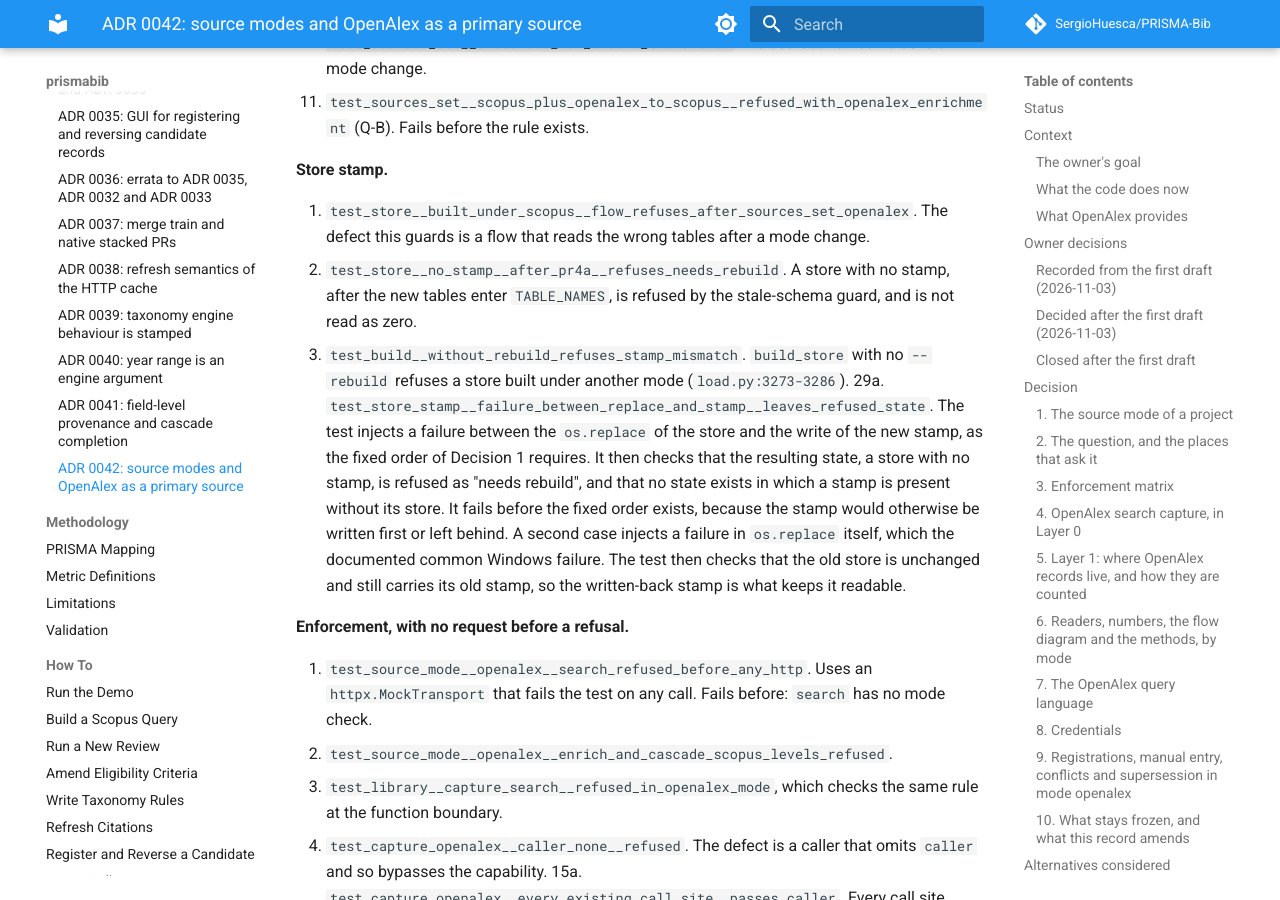
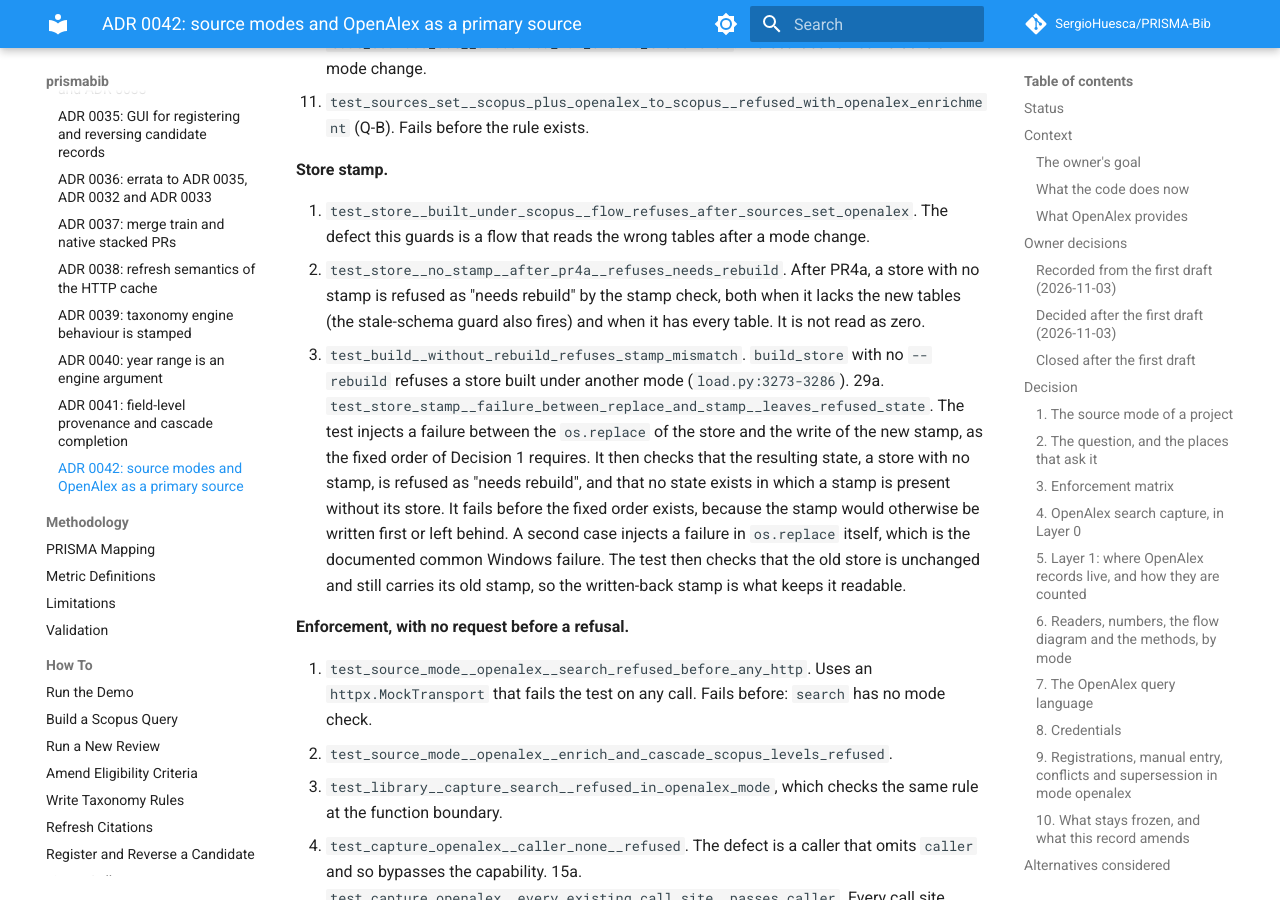
Before and after one commit to SergioHuesca/PRISMA-Bib, an MkDocs documentation site: the page built from docs/architecture/adr/0042-source-modes-and-openalex-as-a-primary-source.md, in a window 1280 px wide and 900 px high, scrolled down 33929 px. Built offline with MkDocs 1.6.1 and Material for MkDocs 9.7.7, drawn with Linux system fonts in a browser that asks for light colours; comment, search, counter and statistics services are not loaded; some of the changed text lies outside the part shown.

Commit message:
docs(adr): 0042 wording: test 28, PR4a scope, typo
Co-Authored-By: Claude Sonnet 5.5 <noreply@anthropic.com>
Claude-Session: https://claude.ai/code/session_01QjNadz7h2UAZ2C2xhuaY8z

```diff
--- a/docs/architecture/adr/0042-source-modes-and-openalex-as-a-primary-source.md
+++ b/docs/architecture/adr/0042-source-modes-and-openalex-as-a-primary-source.md
@@ -567,9 +567,9 @@ Each test is shown to fail on the defect it guards before the code that fixes it
 **Store stamp.**
 
 27. `test_store__built_under_scopus__flow_refuses_after_sources_set_openalex`. The defect this guards is a flow that reads the wrong tables after a mode change.
-28. `test_store__no_stamp__after_pr4a__refuses_needs_rebuild`. A store with no stamp, after the new tables enter `TABLE_NAMES`, is refused by the stale-schema guard, and is not read as zero.
+28. `test_store__no_stamp__after_pr4a__refuses_needs_rebuild`. After PR4a, a store with no stamp is refused as "needs rebuild" by the stamp check, both when it lacks the new tables (the stale-schema guard also fires) and when it has every table. It is not read as zero.
 29. `test_build__without_rebuild_refuses_stamp_mismatch`. `build_store` with no `--rebuild` refuses a store built under another mode (`load.py:3273-3286`).
-29a. `test_store_stamp__failure_between_replace_and_stamp__leaves_refused_state`. The test injects a failure between the `os.replace` of the store and the write of the new stamp, as the fixed order of Decision 1 requires. It then checks that the resulting state, a store with no stamp, is refused as "needs rebuild", and that no state exists in which a stamp is present without its store. It fails before the fixed order exists, because the stamp would otherwise be written first or left behind. A second case injects a failure in `os.replace` itself, which the documented common Windows failure. The test then checks that the old store is unchanged and still carries its old stamp, so the written-back stamp is what keeps it readable.
+29a. `test_store_stamp__failure_between_replace_and_stamp__leaves_refused_state`. The test injects a failure between the `os.replace` of the store and the write of the new stamp, as the fixed order of Decision 1 requires. It then checks that the resulting state, a store with no stamp, is refused as "needs rebuild", and that no state exists in which a stamp is present without its store. It fails before the fixed order exists, because the stamp would otherwise be written first or left behind. A second case injects a failure in `os.replace` itself, which is the documented common Windows failure. The test then checks that the old store is unchanged and still carries its old stamp, so the written-back stamp is what keeps it readable.
 
 **Enforcement, with no request before a refusal.**
 
@@ -693,7 +693,7 @@ Ten implementation pull requests follow this record (PR0). Each PR is stacked on
 | PR1 | Mode model: `[sources]`, the event log, the capability table and library checks. `capture_openalex` gains the `caller` keyword, and every existing call is updated in the same pull request: `cascade_commands.py:379` and `:404` with `caller="cascade"`, `:443` with `caller="openalex_command"`, and the four test calls in three files, `tests/contract/test_openalex_run_layout.py:30`, `tests/integration/capture/test_openalex.py:110`, and `tests/integration/capture/test_cascade_commands.py:443` and `:455`. `Project.init` gains `source_mode` defaulting to `None`. The `init` question, `--sources` and `--actor`, with the existing-project rule. Every `init` call site listed in Decision 2. The `sources` command, `doctor` without a network call, the store stamp with the fixed swap order, and the legacy byte-identity tests | L | PR0 | `source_mode.py` (new), `project.py`, `cli.py`, `source_commands.py` (new), `store/db.py`, `store/load.py` (`build_store` path and `_install_store`), `capture/openalex.py` (`caller`), `capture/cascade_commands.py` (the three call sites), `tests/contract/test_openalex_run_layout.py`, `tests/integration/capture/test_openalex.py`, `tests/integration/capture/test_cascade_commands.py`, `tests/integration/test_cli.py`, and the docs and README call sites |
 | PR2 | Credentials: optional `scopus_api_key`, `require_scopus_key`, the `.env` writer with the checks of Decision 8, `credentials set scopus`, `set openalex`, `set unpaywall`, `status`, `test scopus`, `clear`, redaction and output tests, the OpenAlex-only fix. Depends on PR1 for `cli.py` ordering | M | PR0, PR1 | `config.py`, `credentials.py` (new), `sources/scopus.py`, `capture/writer.py`, `capture/enrich.py`, `capture/cascade.py`, the client defaults in `sources/`, `tests/unit/test_config.py`, `cli.py` (one registration) |
 | PR3 | OpenAlex search capture, Layer 0 only: the cursor client method, the manifest model, the budget, resume, the seal rules, discard and restart with the `discarded` marker in `progress.json`, the key guard, `NON_RUN_DIRNAMES` | M | PR1, PR2 | `capture/openalex_search.py` (new), `capture/manifest.py`, `capture/layout.py`, `sources/openalex.py` (cursor method) |
-| PR4a | Tables and loader: `openalex_records` with the 16 provenance columns and the payload-index rule, `openalex_search_runs`, `STORE_SCHEMA` and the stamp written in the fixed order of `_install_store`, the new names in `TABLE_NAMES`, the third `records_all` branch, the authors, affiliations, keywords, citation and coverage rows (`none_assigned`), the `select` change, the checksum golden for the new tables | L | PR3 | `store/schema.sql`, `store/load.py`, `store/checksums.py`, `store/db.py`, `sources/openalex.py` (helpers) |
+| PR4a | Tables and loader: `openalex_records` with the 16 provenance columns and the payload-index rule, `openalex_search_runs`, `STORE_SCHEMA` and the stamp written in the fixed order of `_install_store`, the new names in `TABLE_NAMES`, the third `records_all` branch, the authors, affiliations, keywords, citation and coverage rows (`none_assigned`), the `select` change, the stamp check refuses a store with no stamp from this PR on, and the checksum golden for the new tables | L | PR3 | `store/schema.sql`, `store/load.py`, `store/checksums.py`, `store/db.py`, `sources/openalex.py` (helpers) |
 | PR4b | Identification and flow: `identified` by mode, `run_duplicates` rows, the unloadable rule on `records_all` (`flow.py:400`), the DOI-collision rule (Q-C), the equation tests | M | PR4a | `prisma/flow.py`, `store/load.py` (duplicate statistic) |
 | PR4c | Reader edits and manual entry: the keyword kind by mode (`keywords.py:82,131`, `network.py:419,462`, `coder.py:377-378`, `screening/ui.py:232`), `cascade_commands.py:84` and `:262` routed through `connect`, the `_field_report` openalex bucket and third group, `numbers.py:143` (the cascade counts), the venue keep clause at `load.py:3789`, `registrations.py:496`, `manual.py` (the `openalex:` ids and the loader fold). `engine.py` needs no edit | L | PR4a | `bibliometrics/keywords.py`, `bibliometrics/network.py`, `taxonomy/coder.py`, `screening/ui.py`, `capture/cascade_commands.py`, `report/numbers.py`, `store/load.py`, `capture/registrations.py`, `capture/manual.py` |
 | PR5 | Query language and command: `[openalex_query]`, `build_openalex_query_for_project`, the `openalex-search` command, the sibling how-to page and its nav line | S | PR1, PR3 | `query.py`, `capture/openalex_search_commands.py` (new), `docs/how-to/` |
```
